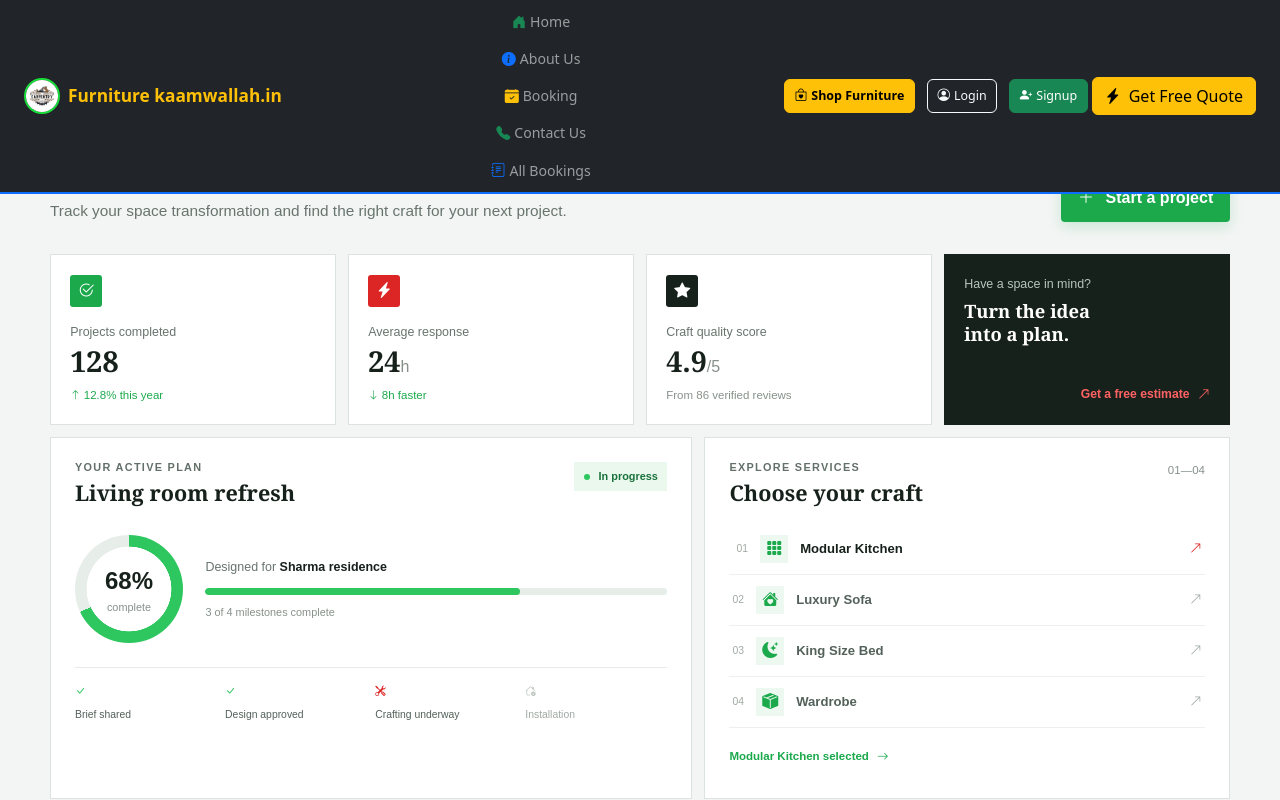
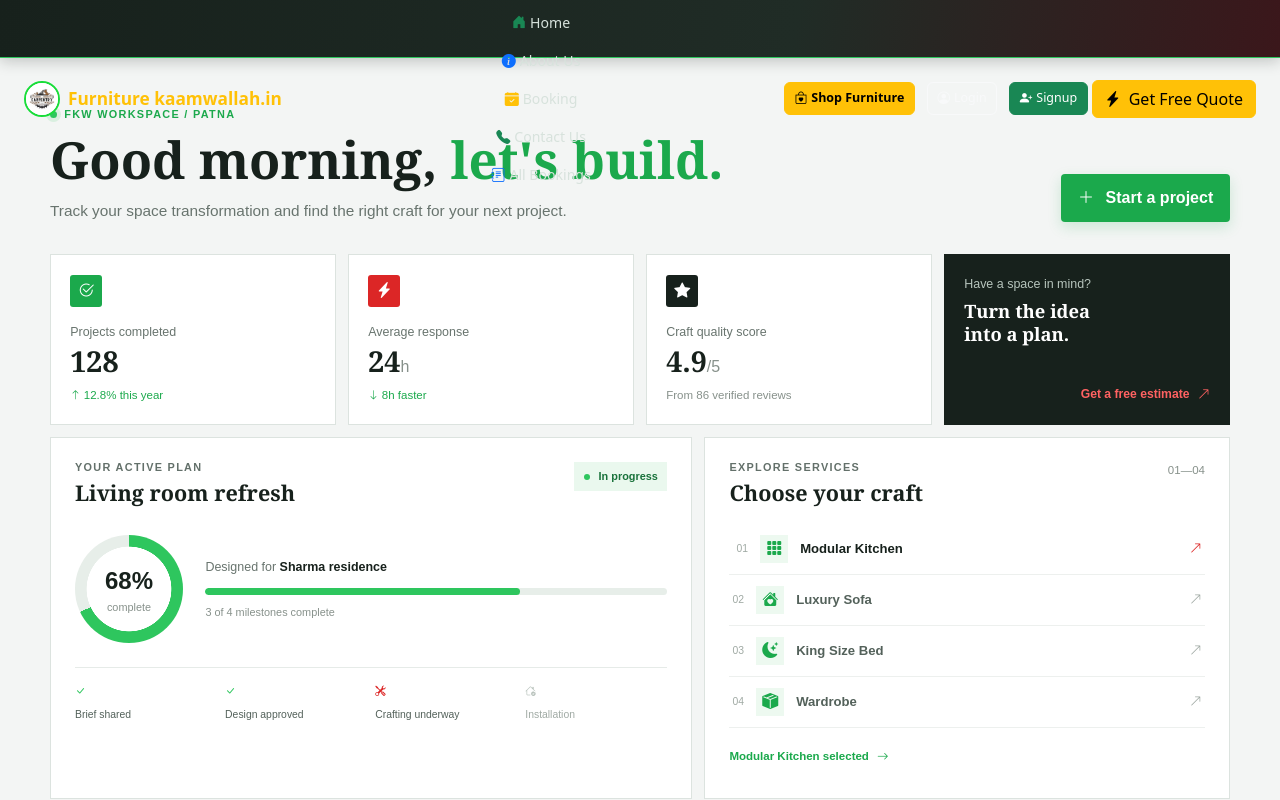
Before and after one commit to sohit636210s/leaderboard-system, a React (Create React App) app in the folder frontend/: page / in a window 1280 px wide. Shown: the top 800 px of the page. Built offline with nearby package versions, Linux system fonts and the light colour scheme.

Commit message:
Saari files update ki

```diff
--- a/frontend/src/index.css
+++ b/frontend/src/index.css
@@ -6,15 +6,15 @@ body {
 }
 
 .home-page { background: #f7f4ef; }
-.site-navbar { border-bottom: 2px solid #0d6efd; z-index: 1050; min-height: 58px; padding-top: .25rem !important; padding-bottom: .25rem !important; }
+.site-navbar { border-bottom: 1px solid #2ec65e; z-index: 1050; min-height: 58px; padding-top: .25rem !important; padding-bottom: .25rem !important; background: linear-gradient(100deg, #17211c 0%, #202c26 62%, #3b171b 100%) !important; box-shadow: 0 3px 14px #17211c3d; }
 .app-content-offset { padding-top: 58px; }
-.site-brand { flex: 0 0 auto; }.site-brand img { width: 36px; height: 36px; margin-right: 8px; border: 2px solid #18dd39; border-radius: 50%; object-fit: cover; }.site-brand span { color: #ffc107; font-size: 1.08rem; font-weight: 700; white-space: nowrap; }.nav-shell { flex: 1 1 auto; min-width: 0; display: flex !important; align-items: center; }.desktop-nav-list { flex: 1 1 auto; flex-direction: row; align-items: center; justify-content: center; gap: .1rem; margin: 0; }.desktop-nav-list .nav-link { padding: .45rem .55rem; white-space: nowrap; font-size: .88rem; }.desktop-nav-list .nav-link:hover { color: #2ec65e; }.navbar-actions { flex: 0 0 auto; gap: .25rem; }.navbar-actions .btn, .desktop-quote { padding: .4rem .6rem; font-size: .78rem; }.desktop-quote { margin-left: .25rem; white-space: nowrap; }.mobile-menu-toggle { display: none; }
+.site-brand { flex: 0 0 auto; }.site-brand img { width: 36px; height: 36px; margin-right: 8px; border: 2px solid #18dd39; border-radius: 50%; object-fit: cover; }.site-brand span { color: #ffc107; font-size: 1.08rem; font-weight: 700; white-space: nowrap; }.nav-shell { flex: 1 1 auto; min-width: 0; display: flex !important; align-items: center; }.desktop-nav-list { flex: 1 1 auto; flex-direction: row; align-items: center; justify-content: center; gap: .1rem; margin: 0; }.desktop-nav-list .nav-link { padding: .42rem .55rem; border: 1px solid transparent; border-radius: 4px; white-space: nowrap; color: #d7e2dc; font-size: .88rem; transition: color .2s ease, background-color .2s ease, border-color .2s ease; }.desktop-nav-list .nav-link:hover, .desktop-nav-list .nav-link:focus { color: #fff; background: #2ec65e24; border-color: #2ec65e66; }.navbar-actions { flex: 0 0 auto; gap: .25rem; }.navbar-actions .btn, .desktop-quote { padding: .4rem .6rem; font-size: .78rem; }.desktop-quote { margin-left: .25rem; white-space: nowrap; }.mobile-menu-toggle { display: none; }
 .navbar-collapse { display: flex; align-items: center; }
 .drawer-close, .drawer-quote, .drawer-backdrop { display: none; }
 .mobile-nav-links { display: none; }
 @media (min-width: 992px) {
-  .site-navbar { flex-wrap: nowrap; }
-  .site-navbar .nav-shell { flex-basis: auto; width: auto; }
+  .site-navbar { flex-wrap: nowrap; height: 58px; }
+  .site-navbar .nav-shell { flex: 1 1 auto; flex-basis: auto; width: auto; flex-direction: row; }
   .site-navbar .drawer-quote { display: none !important; }
 }
 .hero-section { background: radial-gradient(circle at 80% 20%, #e5efdf 0, #f7f4ef 42%); padding-top: 2rem; }
```
Also changed, not shown: 11 other files (tests, documents, lock files or other folders).
